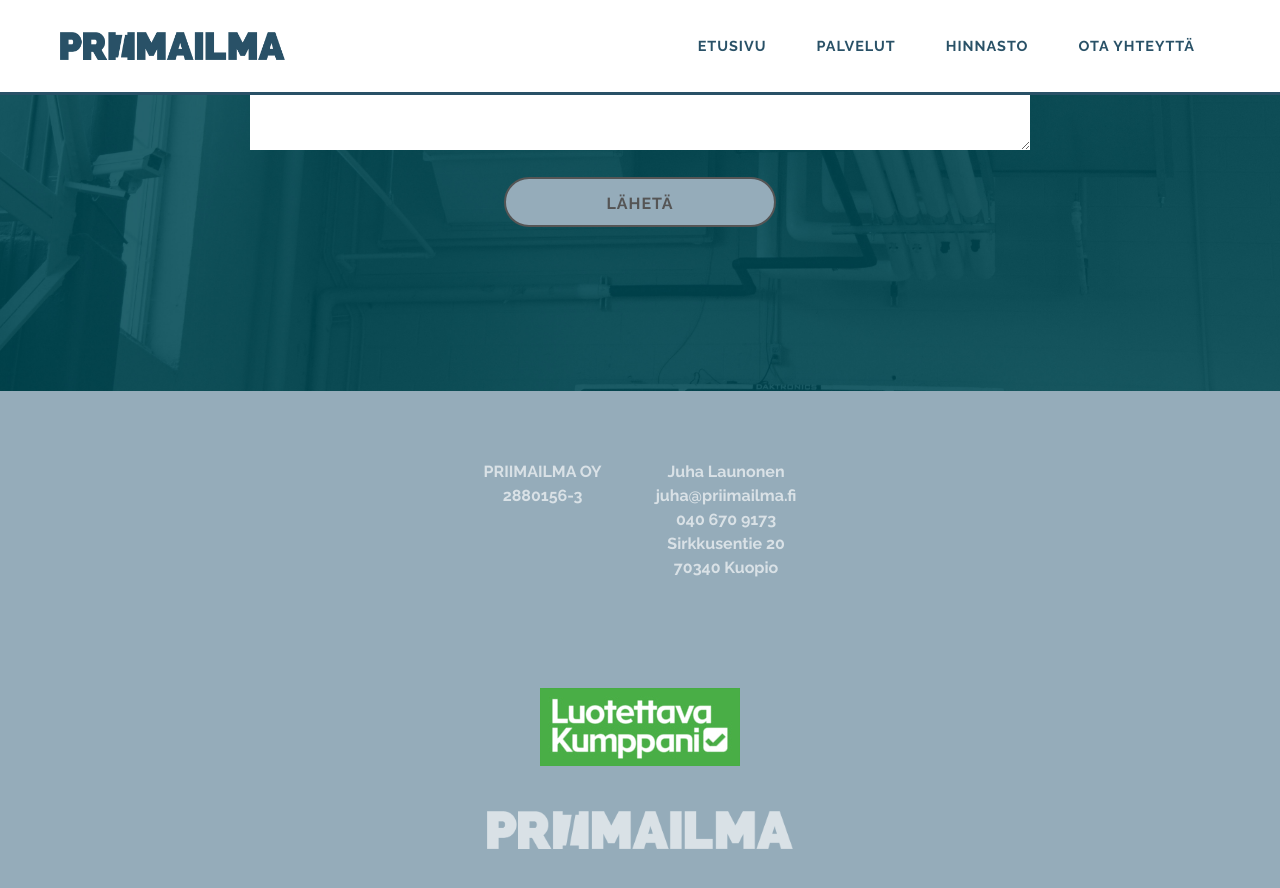
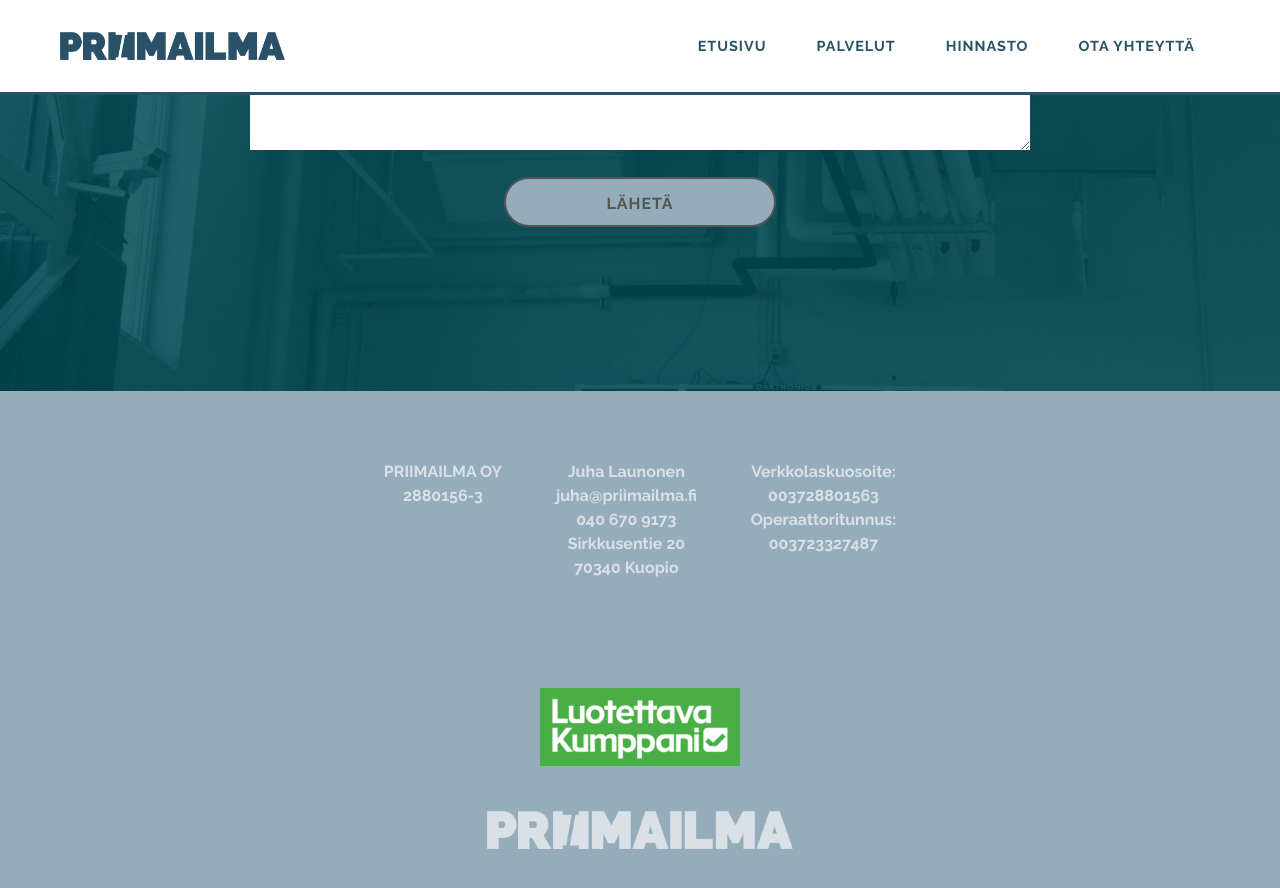
Before and after one commit to priimailma/priimailma.github.io, a Jekyll site: the page built from index.html, in a window 1280 px wide and 900 px high, scrolled down 3047 px. Shown: the top 888 px of the window. Built offline with Jekyll 4.4.1, drawn with Linux system fonts in a browser that asks for light colours.

Commit message:
Add ebilling info

```diff
--- a/_includes/components/footer.html
+++ b/_includes/components/footer.html
@@ -13,6 +13,13 @@
             <span>Sirkkusentie 20</span>
             <span>70340 Kuopio</span>
         </div>
+
+        <div>
+            <span>Verkkolaskuosoite:</span>
+            <span>003728801563</span>
+            <span>Operaattoritunnus:</span>
+            <span>003723327487</span>
+        </div>
     </div>
 
     <a class="footer__link" href="https://www.tilaajavastuu.fi/fi/pikatarkistus/?yt=2880156-3">
```
